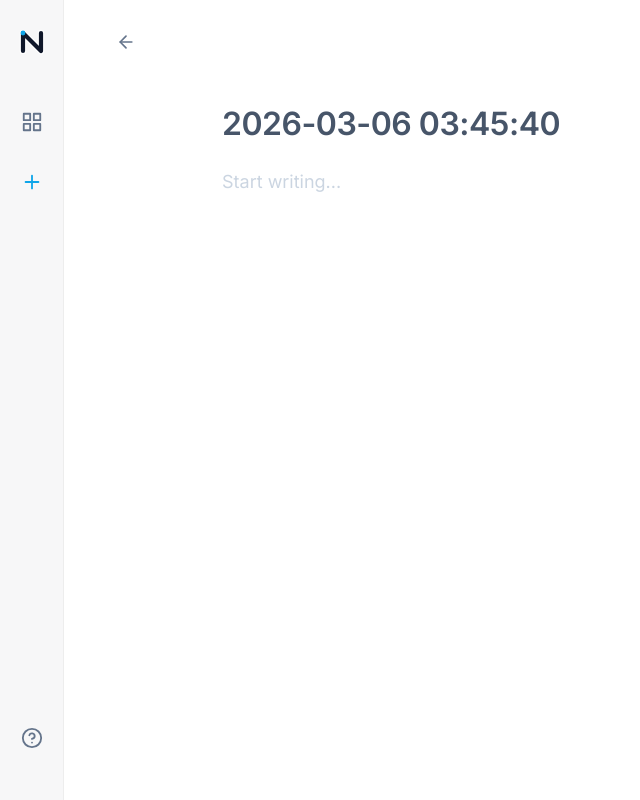
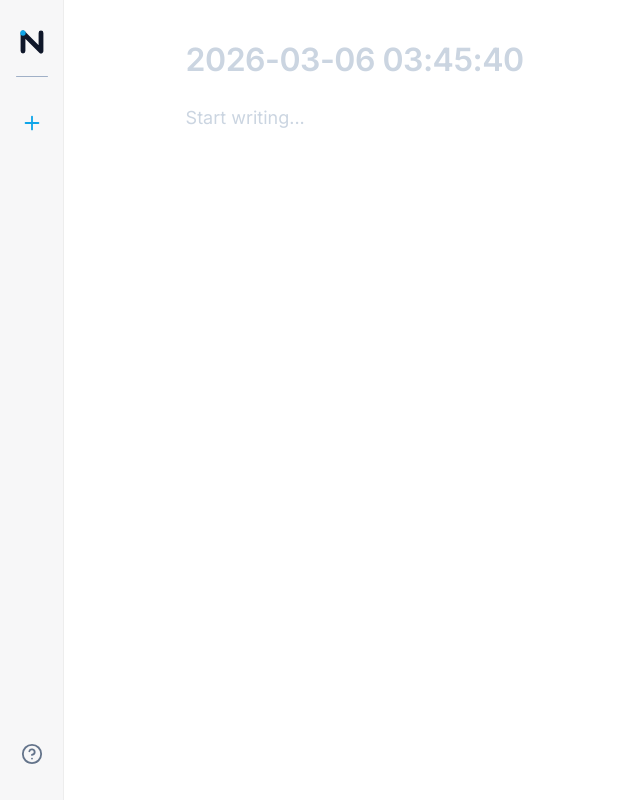
Before and after one commit to lnmpy/note.lnmpy.com, a Vue app: page /list in a window 1280 px wide. Both pictures are taken after a click on the button "Create First Note". Shown: the whole page, without its empty margins (0-640 px from the left). Built offline with nearby package versions, Linux system fonts and the light colour scheme.

Commit message:
ui update

```diff
--- a/src/App.vue
+++ b/src/App.vue
@@ -5,19 +5,14 @@
   <div class="app-wrapper">
     <aside class="sidebar">
       <div class="sidebar-header">
-        <img src="/logo.svg" alt="Notebook" class="logo" />
+        <router-link to="/list" class="logo-link" title="All Notes">
+          <img src="/logo.svg" alt="Notebook" class="logo" />
+        </router-link>
       </div>
 
+      <div class="sidebar-divider"></div>
+
       <div class="sidebar-nav">
-        <router-link to="/list" class="nav-link" title="All Notes">
-          <svg viewBox="0 0 24 24" width="22" height="22" stroke="currentColor" stroke-width="2" fill="none" stroke-linecap="round" stroke-linejoin="round">
-            <rect x="3" y="3" width="7" height="7"></rect>
-            <rect x="14" y="3" width="7" height="7"></rect>
-            <rect x="14" y="14" width="7" height="7"></rect>
-            <rect x="3" y="14" width="7" height="7"></rect>
-          </svg>
-        </router-link>
-
         <router-link to="/new" class="nav-link primary-action" title="New Note">
           <svg viewBox="0 0 24 24" width="22" height="22" stroke="currentColor" stroke-width="2" fill="none" stroke-linecap="round" stroke-linejoin="round">
             <line x1="12" y1="5" x2="12" y2="19"></line>
@@ -64,11 +59,19 @@
 }
 
 .sidebar-header {
-  padding: 24px 0;
+  padding: 24px 0 16px 0; /* Reduced bottom padding slightly to accommodate divider */
   display: flex;
   justify-content: center;
   align-items: center;
   width: 100%;
+}
+
+.sidebar-divider {
+  width: 32px;
+  height: 1px;
+  background-color: #a0b0c7ff;
+  margin: 0 auto 8px auto;
+  border-radius: 1px;
 }
 
 .logo {
@@ -78,8 +81,20 @@
   object-fit: contain;
 }
 
+.logo-link {
+  display: flex;
+  justify-content: center;
+  align-items: center;
+  border-radius: 8px;
+  transition: opacity 0.2s ease;
+}
+
+.logo-link:hover {
+  opacity: 0.8;
+}
+
 .sidebar-nav {
-  padding: 16px 0;
+  padding-top: 16px;
   display: flex;
   flex-direction: column;
   gap: 16px;
--- a/src/style.css
+++ b/src/style.css
@@ -28,18 +28,20 @@ textarea, input {
 
 /* Custom Scrollbar for a cleaner look */
 ::-webkit-scrollbar {
-  width: 6px;
-  height: 6px;
+  width: 14px;
+  height: 14px;
 }
 ::-webkit-scrollbar-track {
   background: transparent;
 }
 ::-webkit-scrollbar-thumb {
-  background: #e2e8f0;
-  border-radius: 4px;
+  background-color: #cbd5e1;
+  border-radius: 10px;
+  border: 4px solid transparent;
+  background-clip: padding-box;
 }
 ::-webkit-scrollbar-thumb:hover {
-  background: #cbd5e1;
+  background-color: #94a3b8;
 }
 
 /* Selection color */
--- a/src/views/NoteView.vue
+++ b/src/views/NoteView.vue
@@ -1,14 +1,19 @@
 <script setup>
-import { ref, onMounted, watch } from 'vue'
-import { useRoute, useRouter } from 'vue-router'
+import { ref, onMounted, onUnmounted, watch, nextTick } from 'vue'
+import { useRoute } from 'vue-router'
 import { getNote, saveNote, deleteNote } from '../utils/storage.js'
 
 const route = useRoute()
-const router = useRouter()
 
 const noteId = ref('')
 const noteTitle = ref('')
 const noteContent = ref('')
+const textareaRef = ref(null)
+
+const isNewNote = ref(false)
+const titlePlaceholder = ref('Untitled')
+// 用于标记是否由其他标签页同步过来，防止循环保存
+const isSyncingFromOtherTab = ref(false)
 
 const formatCurrentTime = () => {
   const d = new Date()
@@ -16,7 +21,7 @@ const formatCurrentTime = () => {
   return `${d.getFullYear()}-${pad(d.getMonth() + 1)}-${pad(d.getDate())} ${pad(d.getHours())}:${pad(d.getMinutes())}:${pad(d.getSeconds())}`
 }
 
-onMounted(() => {
+onMounted(async () => {
   noteId.value = route.params.id
   const existingNote = getNote(noteId.value)
 
@@ -24,11 +29,86 @@ onMounted(() => {
     noteTitle.value = existingNote.title
     noteContent.value = existingNote.content
   } else {
-    noteTitle.value = formatCurrentTime()
+    isNewNote.value = true
+    titlePlaceholder.value = formatCurrentTime()
+  }
+
+  // 监听其他标签页引起的 localStorage 变化
+  window.addEventListener('storage', handleStorageChange)
+
+  await nextTick()
+
+  const el = textareaRef.value
+  if (el) {
+    el.focus()
+
+    const pageHeight = el.clientHeight
+
+    // Temporarily shrink to measure actual text height
+    const prevFlex = el.style.flex
+    const prevHeight = el.style.height
+    el.style.flex = 'none'
+    el.style.height = '1px'
+    const actualTextHeight = el.scrollHeight
+    el.style.flex = prevFlex
+    el.style.height = prevHeight
+
+    const length = noteContent.value ? noteContent.value.length : 0
+    if (actualTextHeight <= pageHeight * 0.8) {
+      el.setSelectionRange(length, length)
+      el.scrollTop = el.scrollHeight
+    } else {
+      el.setSelectionRange(0, 0)
+      el.scrollTop = 0
+    }
   }
 })
 
+onUnmounted(() => {
+  window.removeEventListener('storage', handleStorageChange)
+})
+
+const handleStorageChange = (e) => {
+  // `storage` 事件只会在其他标签页修改 localStorage 时触发
+  if (e.key === 'notes' && e.newValue) {
+    try {
+      const newNotes = JSON.parse(e.newValue)
+      const updatedNote = newNotes[noteId.value]
+
+      if (updatedNote) {
+        // 如果内容确实不一样，则更新本地状态
+        if (noteTitle.value !== updatedNote.title || noteContent.value !== updatedNote.content) {
+          isSyncingFromOtherTab.value = true
+          noteTitle.value = updatedNote.title
+          noteContent.value = updatedNote.content
+        }
+      } else if (!isNewNote.value) {
+        // 笔记在其他标签页被删除了，我们可以清空内容
+        isSyncingFromOtherTab.value = true
+        noteContent.value = ''
+        noteTitle.value = ''
+      }
+    } catch (err) {
+      console.error('解析存储数据失败:', err)
+    }
+  }
+}
+
 watch([noteTitle, noteContent], ([newTitle, newContent]) => {
+  // 如果是因为其他标签页的同步导致的更新，跳过此次保存
+  if (isSyncingFromOtherTab.value) {
+    isSyncingFromOtherTab.value = false
+    return
+  }
+
+  if (isNewNote.value && newContent !== '') {
+    if (!newTitle) {
+      noteTitle.value = titlePlaceholder.value
+      newTitle = titlePlaceholder.value
+    }
+    isNewNote.value = false
+  }
+
   if (newContent.trim() !== '') {
     saveNote(noteId.value, newContent, newTitle)
   } else {
@@ -36,42 +116,22 @@ watch([noteTitle, noteContent], ([newTitle, newContent]) => {
   }
 })
 
-const goBack = () => {
-  router.push('/list')
-}
-
-// Auto-resize textarea to fit content and hide native scrollbars
-const resizeTextarea = (e) => {
-  const el = e.target
-  el.style.height = 'auto'
-  el.style.height = el.scrollHeight + 'px'
-}
 </script>
 
 <template>
   <div class="note-page">
-    <div class="top-nav">
-      <button class="nav-btn" @click="goBack" title="Back to Notes">
-        <svg viewBox="0 0 24 24" width="20" height="20" stroke="currentColor" stroke-width="2" fill="none" stroke-linecap="round" stroke-linejoin="round">
-          <line x1="19" y1="12" x2="5" y2="12"></line>
-          <polyline points="12 19 5 12 12 5"></polyline>
-        </svg>
-        <span class="nav-label"></span>
-      </button>
-    </div>
-
     <div class="editor-container">
       <input
         v-model="noteTitle"
         class="title-input"
-        placeholder="Untitled"
+        :placeholder="titlePlaceholder"
         autocomplete="off"
       />
       <textarea
+        ref="textareaRef"
         v-model="noteContent"
         class="content-editor"
         placeholder="Start writing..."
-        @input="resizeTextarea"
       ></textarea>
     </div>
   </div>
@@ -81,44 +141,15 @@ const resizeTextarea = (e) => {
 .note-page {
   display: flex;
   flex-direction: column;
-  min-height: 100vh;
+  height: 100%;
   position: relative;
   background-color: #ffffff;
 }
 
-.top-nav {
-  display: flex;
-  justify-content: flex-start;
-  align-items: center;
-  padding: 24px 40px;
-  z-index: 20;
-}
-
-.nav-btn {
-  display: flex;
-  align-items: center;
-  gap: 8px;
-  background: none;
-  border: none;
-  font-size: 15px;
-  font-weight: 500;
-  color: #64748b;
-  cursor: pointer;
-  padding: 8px 12px;
-  border-radius: 6px;
-  transition: all 0.2s ease;
-}
-
-.nav-btn:hover {
-  background-color: #f1f5f9;
-  color: #0f172a;
-}
-
 .editor-container {
   width: 80%;
-  max-width: 900px;
-  margin: 0 auto;
-  padding: 20px 0 100px 0;
+  max-width: 1200px;
+  margin: 40px auto 20px;
   display: flex;
   flex-direction: column;
   flex: 1;
@@ -151,10 +182,9 @@ const resizeTextarea = (e) => {
   color: #334155;
   background: transparent;
   outline: none;
-  padding: 0;
-  min-height: 50vh;
+  padding: 0 0 24px 0;
   font-family: 'Inter', -apple-system, sans-serif;
-  overflow: hidden;
+  overflow-y: auto;
 }
 
 .content-editor::placeholder {
@@ -164,7 +194,7 @@ const resizeTextarea = (e) => {
 @media (max-width: 768px) {
   .editor-container {
     width: 90%;
-    padding: 20px 0 60px 0;
+    padding: 20px 0 0 0;
   }
 
   .title-input {
```
Also changed, not shown: public/logo.svg.
